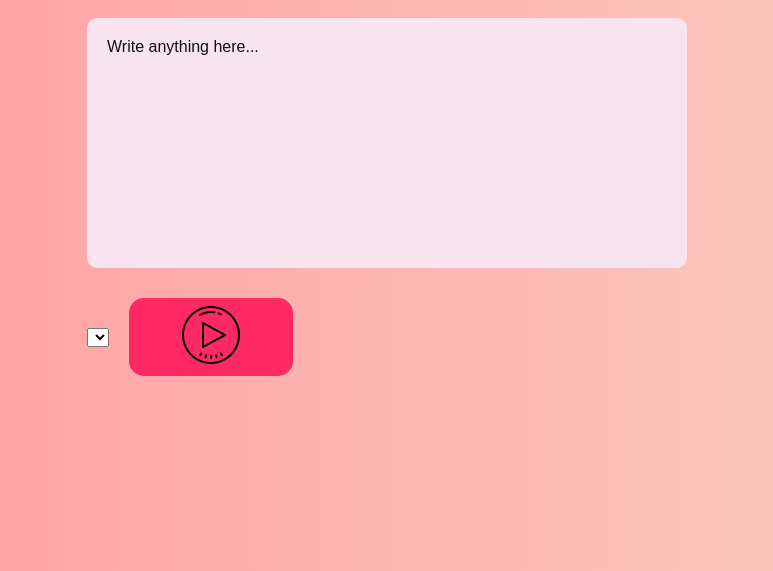
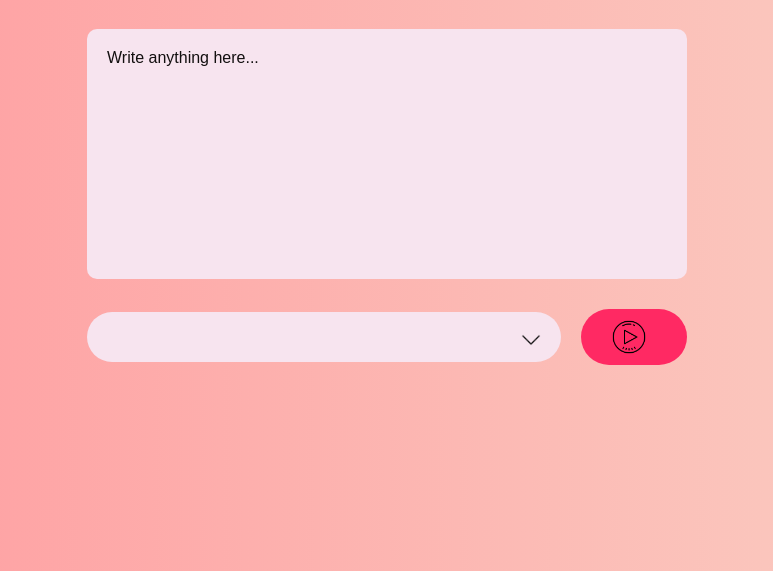
Before and after one commit to nidhihn/Text-to-speech-converter, a plain HTML site: page index.html in a window 1280 px wide. Shown: the part 229-800 px from the top of the page, without its empty margins (253-1026 px from the left). Drawn offline with Linux system fonts and the light colour scheme.

Commit message:
Added javascript file

```diff
--- a/index.html
+++ b/index.html
@@ -15,5 +15,6 @@
             <button><img src="./images/icons8-play-64.png"></button>
         </div>
     </div>
+<script src="script.js"></script>
 </body>
 </html>
--- /dev/null
+++ b/script.js
@@ -0,0 +1 @@
+let speech=new SpeechSynthesisUtterance();
--- a/style.css
+++ b/style.css
@@ -55,9 +55,31 @@ button{
     background: #ff2963;
     color: #fff;
     font-size: 16px;
-    padding: 5px 50px;
-    border-radius: 15px;
+    padding: 10px 30px;
+    border-radius: 35px;
     border: 0;
     outline: 0;
     cursor: pointer;
+    display: flex;
+    align-items: center;
 }
+button img{
+    width: 36px;
+    margin-right: 10px;
+}
+select{
+    flex: 1;
+    color:#131010 ;
+    background: #f7e4ef;
+    height: 50px;
+    padding: 0 20px;
+    outline: 0;
+    border: 0;
+    border-radius: 35px;
+    appearance:none;
+    background-image: url(images/icons8-dropdown-50.png);
+    background-repeat: no-repeat;
+    background-size: 20px;
+    background-position-x: calc(100% - 20px);
+    background-position-y: 18px;
+}
```
Also changed, not shown: images/icons8-dropdown-50.png (added).
